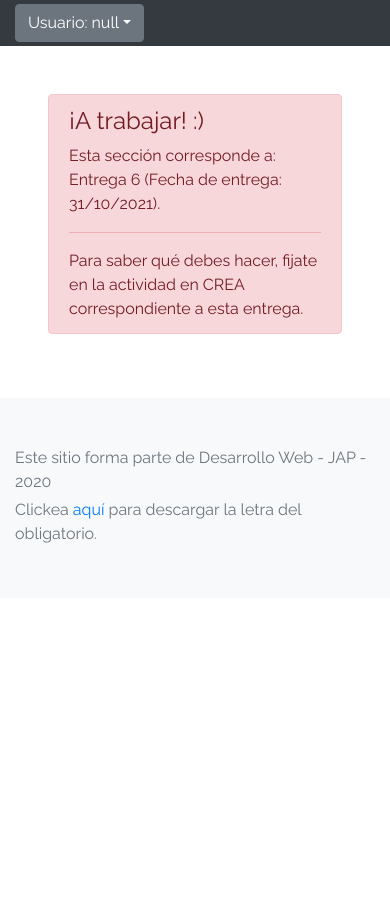
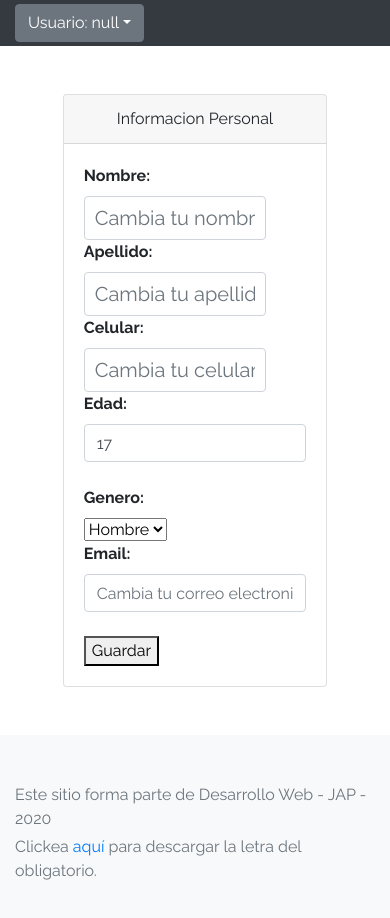
Before and after one commit to ExequielGcu/e-mercado, a plain HTML site: page my-profile.html in a window 390 px wide. Before the commit the page ends 844 px from the top, so only its background shows below. Drawn offline with Linux system fonts and the light colour scheme.

Commit message:
Entregable 6
Falta hacer responsive

```diff
--- a/css/styles.css
+++ b/css/styles.css
@@ -174,7 +174,6 @@ input[type="password"]{
   font-size: 20px;
   width: 82%;
   padding: 10px;
-  border: none;
 }
 .input-contenedor{
   margin-bottom: 15px;
--- a/js/my-profile.js
+++ b/js/my-profile.js
@@ -4,3 +4,62 @@
 document.addEventListener("DOMContentLoaded", function (e) {
 
 });
+
+document.getElementById("guardarDatos").addEventListener('click', function (event) {
+
+    //Trae la informacion del formulario....
+    let nombre = document.getElementById("name").value;
+    let apellido = document.getElementById("surname").value;
+    let cel = document.getElementById("celular").value;
+    let edad = document.getElementById("age").value;
+    let genero = document.getElementById("gener").value;
+    let email = document.getElementById("email").value;
+
+  /*  Probaba que guardaba todo bien
+    alert(nombre);
+    alert(apellido);
+    alert(cel);
+    alert(edad);
+    alert(genero);
+    alert(email); */
+
+
+
+
+    //Guarda la informacion en localstorage....
+
+    localStorage.setItem("infoUsuario",JSON.stringify({Nombre: nombre, Apellido: apellido, Celular: cel, Edad: edad,Genero: genero,Email: email}));
+
+
+    //Guarda la informacion del local Storage y la pasa a una variable....
+    var guardado = localStorage.getItem('infoUsuario');
+
+    final = JSON.parse(guardado);
+   //Guarda la informacion del local Storage y la pasa a una variable....
+
+
+
+});
+
+
+document.addEventListener("DOMContentLoaded", function(e){
+
+    //Muestra la informacion que ya teniamos en el usuario...
+
+    var guardado = localStorage.getItem('infoUsuario');
+
+    final = JSON.parse(guardado);
+
+    document.getElementById("nameFinal").innerHTML = "Nombre: " + final.Nombre;
+
+    document.getElementById("surnameFinal").innerHTML = "Apellido: " + final.Apellido;
+
+    document.getElementById("celularFinal").innerHTML = "Celular: " + final.Celular;
+
+    document.getElementById("ageFinal").innerHTML = "Edad: " + final.Edad;
+
+    document.getElementById("generFinal").innerHTML = "Genero: " + final.Genero;
+
+    document.getElementById("emailFinal").innerHTML = "Email: " + final.Email;
+
+});
--- a/my-profile.html
+++ b/my-profile.html
@@ -42,22 +42,49 @@
       <a class="py-2 d-none d-md-inline-block" href="products.html">Productos</a>
       <a class="py-2 d-none d-md-inline-block" href="sell.html">Vender</a>
       <div class="dropdown">
-        <button id="prueba" class="btn btn-secondary dropdown-toggle" type="button" id="dropdownMenuButton" data-toggle="dropdown" aria-haspopup="true" aria-expanded="false">
+        <button id="prueba" class="btn btn-secondary dropdown-toggle" type="button" id="dropdownMenuButton"
+          data-toggle="dropdown" aria-haspopup="true" aria-expanded="false">
           Opciones
         </button>
         <div class="dropdown-menu" aria-labelledby="dropdownMenuButton">
           <a class="dropdown-item" href="my-profile.html">Perfil</a>
-          <i class="fas fa-shopping-cart dropdown-item" ><a href="cart.html"> Mi carrito</a></i>
+          <i class="fas fa-shopping-cart dropdown-item"><a href="cart.html"> Mi carrito</a></i>
           <a class="dropdown-item" href="#" onclick="CerrarSession()">Cerrar Session</a>
         </div>
-    </div>
+      </div>
   </nav>
   <div class="container p-5">
-    <div class="alert alert-danger" role="alert" style="position: relative; width:auto; top: 0;">
-      <h4 class="alert-heading">¡A trabajar! :)</h4>
-      <p>Esta sección corresponde a: Entrega 6 (Fecha de entrega: 31/10/2021).</p>
-      <hr>
-      <p class="mb-0">Para saber qué debes hacer, fijate en la actividad en CREA correspondiente a esta entrega.</p>
+
+    <div class="card" style="width: 90%;margin: auto;">
+      <div class="card-header text-center">Informacion Personal</div>
+      <div class="card-body">
+        <form action="">
+          <label for="name" class="form-label"><b id="nameFinal">Nombre:</b></label>
+          <input type="text" class="form-control" id="name" placeholder="Cambia tu nombre">
+
+          <label for="surname" class="form-label"><b id="surnameFinal">Apellido:</b></label>
+          <input type="text" class="form-control" id="surname" placeholder="Cambia tu apellido">
+
+          <label for="celular" class="form-label"><b id="celularFinal">Celular:</b></label>
+          <input type="text" class="form-control" id="celular" placeholder="Cambia tu celular">
+
+          <label for="age" class="form-label"><b id="ageFinal">Edad:</b></label>
+          <input type="number" class="form-control" id="age" min="17" value="17" max="115" placeholder="Cambia tu edad">
+          <br>
+          <label for="gener" class="form-label"><b id="generFinal">Genero:</b></label>
+          <br>
+          <select id="gener" class="form-select">
+            <option selected>Hombre</option>
+            <option>Mujer</option>
+          </select>
+          <br>
+
+          <label for="email" class="form-label"><b id="emailFinal">Email:</b></label>
+          <input type="email" class="form-control" id="email" placeholder="Cambia tu correo electronico">
+          <br>
+          <button id="guardarDatos">Guardar</button>
+        </form>
+      </div>
     </div>
   </div>
   <footer class="text-muted bg-light">
```
Also changed, not shown: css/my-profile.css (added).
